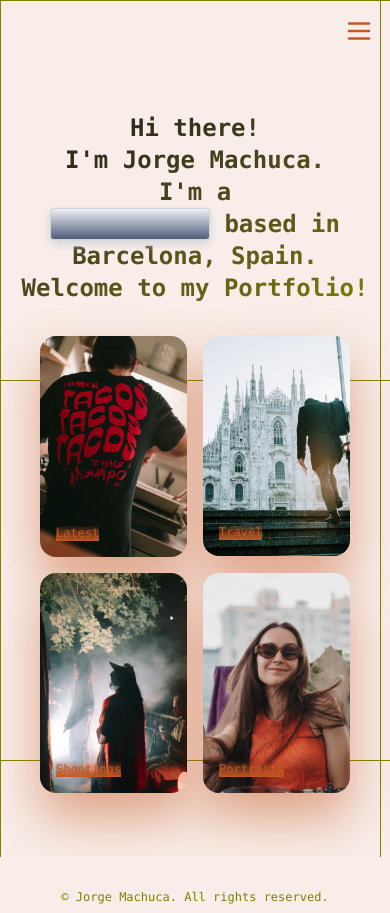
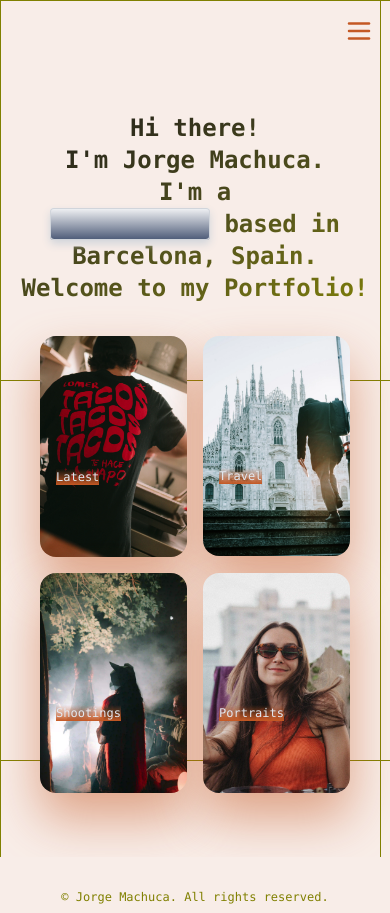
Before and after one commit to Machvca/portfoliophotos, a Next.js app: page / in a window 390 px wide. Built offline with nearby package versions, Linux system fonts and the light colour scheme.

Commit message:
hero text inside images

```diff
--- a/app/sections/Hero.tsx
+++ b/app/sections/Hero.tsx
@@ -91,7 +91,7 @@ export function Hero() {
                   />
                   <p
                     className={cn(
-                      "absolute bottom-4 left-4 text-xs md:text-3xl font-medium text-terracota",
+                      "absolute bottom-18 left-4 text-xs md:text-3xl font-medium text-slate-200",
                       "transition-all duration-500",
                       "bg-gradient-to-t from-terracota to-transparent",
                       "md:bg-none ",
```
